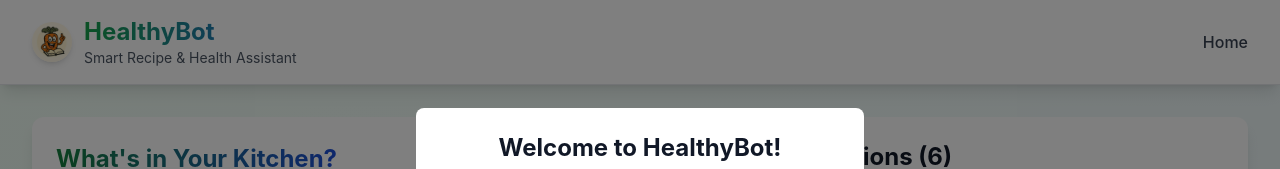
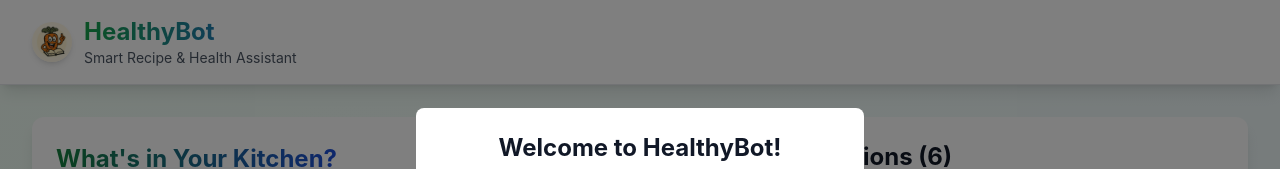
Before and after one commit to AltyIbrhm/BellyButton, a React (Vite) app: page / in a window 1280 px wide. Shown: the top 169 px of the page. Built offline with nearby package versions, Linux system fonts and the light colour scheme; the HTML template or start-up script is replaced by a standard one.

Commit message:
Remove Home link from navbar for cleaner design

```diff
--- a/src/App.tsx
+++ b/src/App.tsx
@@ -24,14 +24,7 @@ function App() {
                   <p className="text-sm text-gray-600">Smart Recipe & Health Assistant</p>
                 </div>
               </div>
-              <nav className="flex items-center space-x-6">
-                <Link
-                  to="/"
-                  className="text-gray-700 hover:text-green-600 font-medium transition-colors duration-200"
-                >
-                  Home
-                </Link>
-              </nav>
+
             </div>
           </div>
         </header>
```
